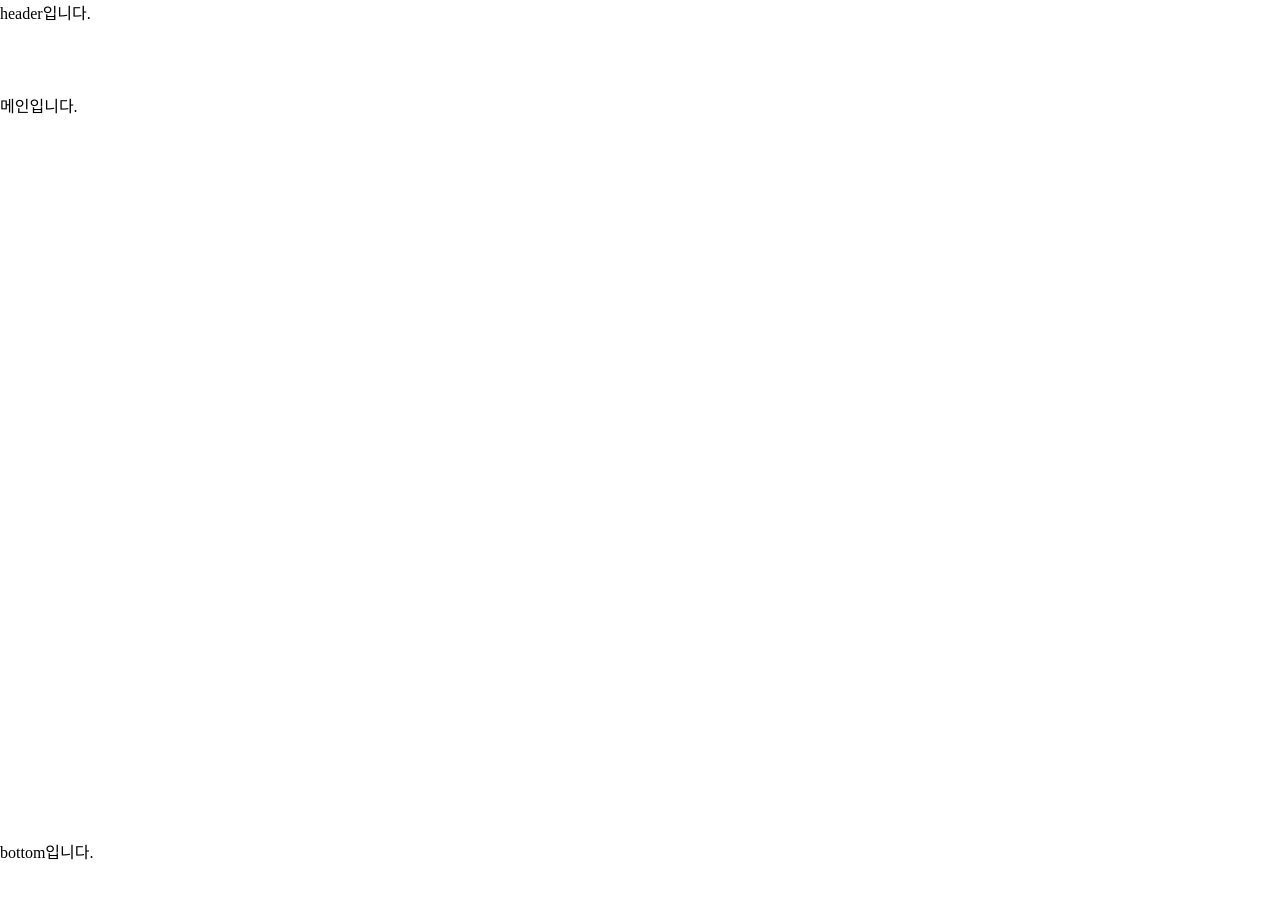
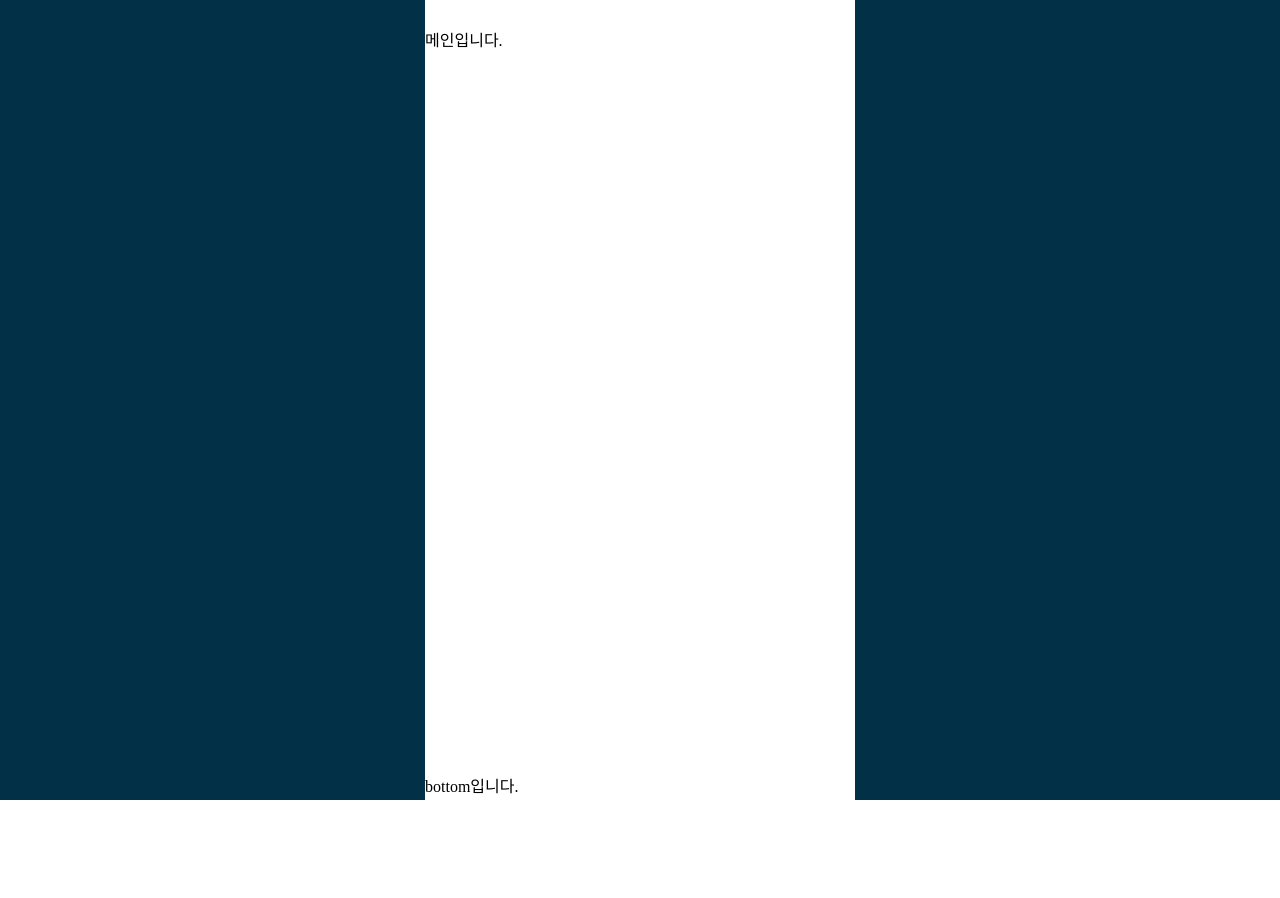
Before and after one commit to krapli441/2023.06.06_ReactContentsBox, a React app: page / in a window 1280 px wide. Shown: the top 898 px of the page. After the commit the page ends 866 px from the top, so only its background shows below. Built offline with nearby package versions, Linux system fonts and the light colour scheme; the HTML template or start-up script is replaced by a standard one.

Commit message:
css 선택자에 따라 다른 이름을 적어줘야 한다. div id={Style.root}을 적는 것으로 오류 해결

```diff
--- a/src/index.tsx
+++ b/src/index.tsx
@@ -1,11 +1,11 @@
 // ? 리액트 라이브러리
 import React from "react";
-import { createRoot, Root } from "react-dom/client";
+import { createRoot } from "react-dom/client";
 // import { BrowserRouter } from "react-router-dom";
 
 // ? 리액트 컴포넌트
 import App from "./App";
-// import "./components/css/root";
+import "./components/css/style.module.css";
 
 // ? CSS 모듈
 import Style from "./components/css/style.module.css";
@@ -13,7 +13,7 @@ import Style from "./components/css/style.module.css";
 const root = createRoot(document.getElementById("root") as HTMLElement);
 
 root.render(
-  <div className={Style.root}>
+  <div id={Style.root}>
     <App />
   </div>
 );
```
